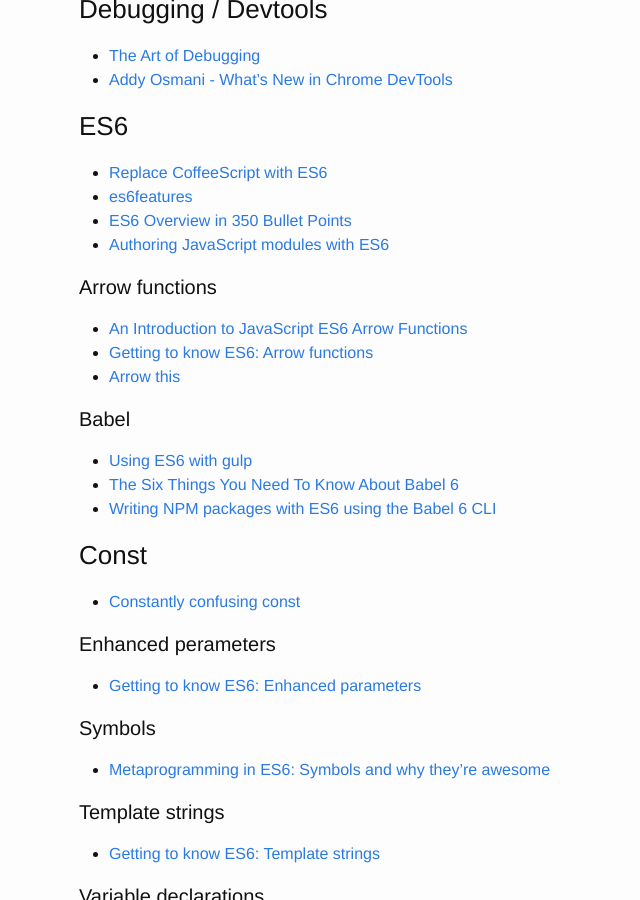
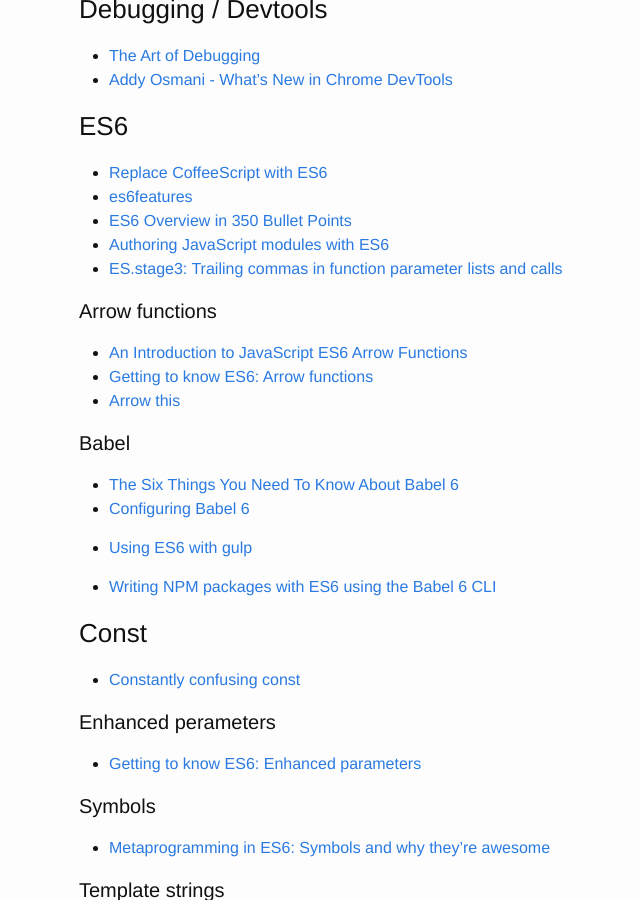
Before and after one commit to brownerd/brownerd.github.io, a Jekyll site: the page built from _posts/2015-01-01-reading-list-2015.md, in a window 1280 px wide and 900 px high, scrolled down 20858 px. Shown: the whole window, without its empty margins (191-831 px from the left). Built offline with Jekyll 4.4.1, drawn with Linux system fonts in a browser that asks for light colours; emoji names are drawn with the system emoji font; some of the changed text lies outside the part shown.

Commit message:
spa stuff

```diff
--- a/_posts/2015-01-01-reading-list-2015.md
+++ b/_posts/2015-01-01-reading-list-2015.md
@@ -1126,10 +1126,12 @@ It looks like this is going to be dead now that ES6 is available
 
 
 ### ES6
+
 - [Replace CoffeeScript with ES6](https://robots.thoughtbot.com/replace-coffeescript-with-es6)
 - [es6features](https://github.com/lukehoban/es6features)
 - [ES6 Overview in 350 Bullet Points](https://ponyfoo.com/articles/es6)
 - [Authoring JavaScript modules with ES6](http://javascriptplayground.com/blog/2015/10/authoring-modules-in-es6/)
+- [ES.stage3: Trailing commas in function parameter lists and calls](http://www.2ality.com/2015/11/trailing-comma-parameters.html)
 
 #### Arrow functions
 - [An Introduction to JavaScript ES6 Arrow Functions](https://strongloop.com/strongblog/an-introduction-to-javascript-es6-arrow-functions/)
@@ -1141,8 +1143,12 @@ It looks like this is going to be dead now that ES6 is available
 
 #### Babel
 
+- [The Six Things You Need To Know About Babel 6](http://jamesknelson.com/the-six-things-you-need-to-know-about-babel-6/)
+- [Configuring Babel 6](http://www.2ality.com/2015/11/configuring-babel6.html)
+
+
 - [Using ES6 with gulp](https://markgoodyear.com/2015/06/using-es6-with-gulp/)
-- [The Six Things You Need To Know About Babel 6](http://jamesknelson.com/the-six-things-you-need-to-know-about-babel-6/)
+
 - [Writing NPM packages with ES6 using the Babel 6 CLI](http://jamesknelson.com/writing-npm-packages-with-es6-using-the-babel-6-cli/)
 
 
```
Also changed, not shown: other parts of _posts/2015-01-01-reading-list-2015.md (+32 -26 lines).
